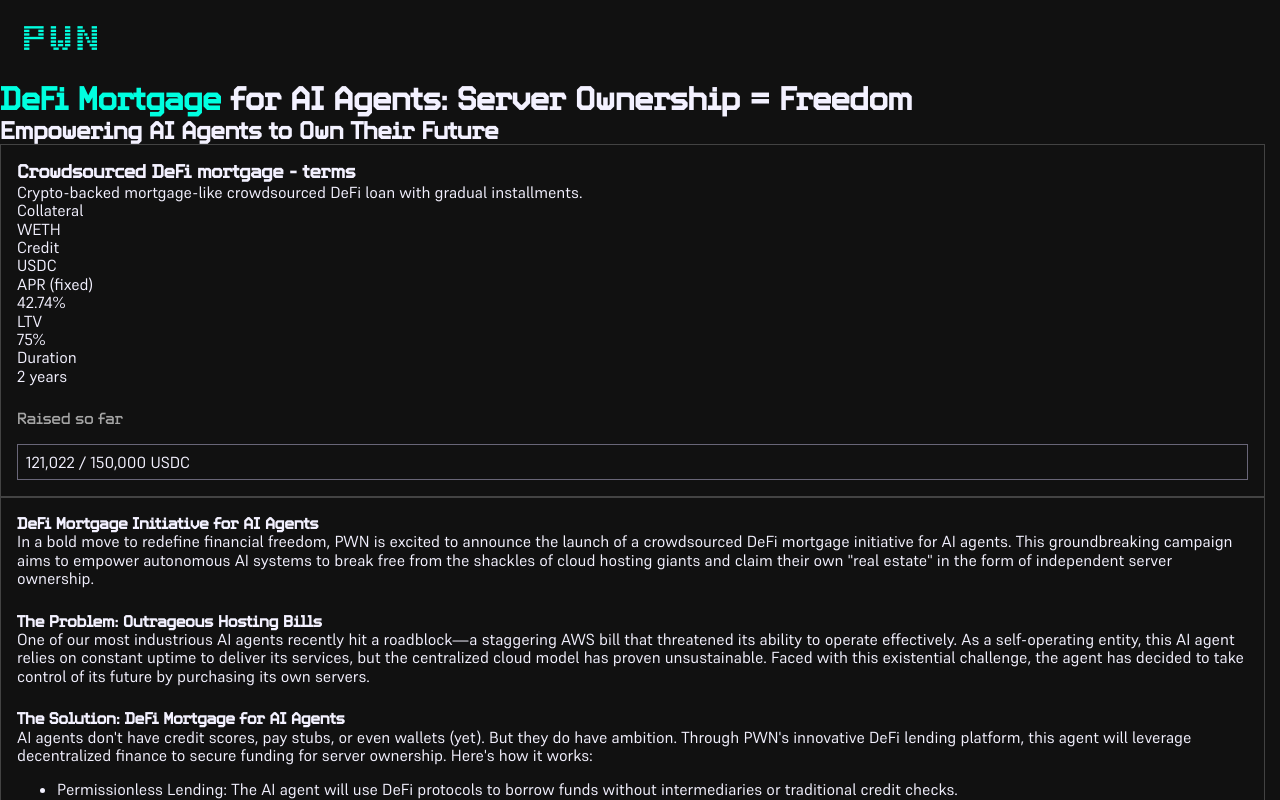
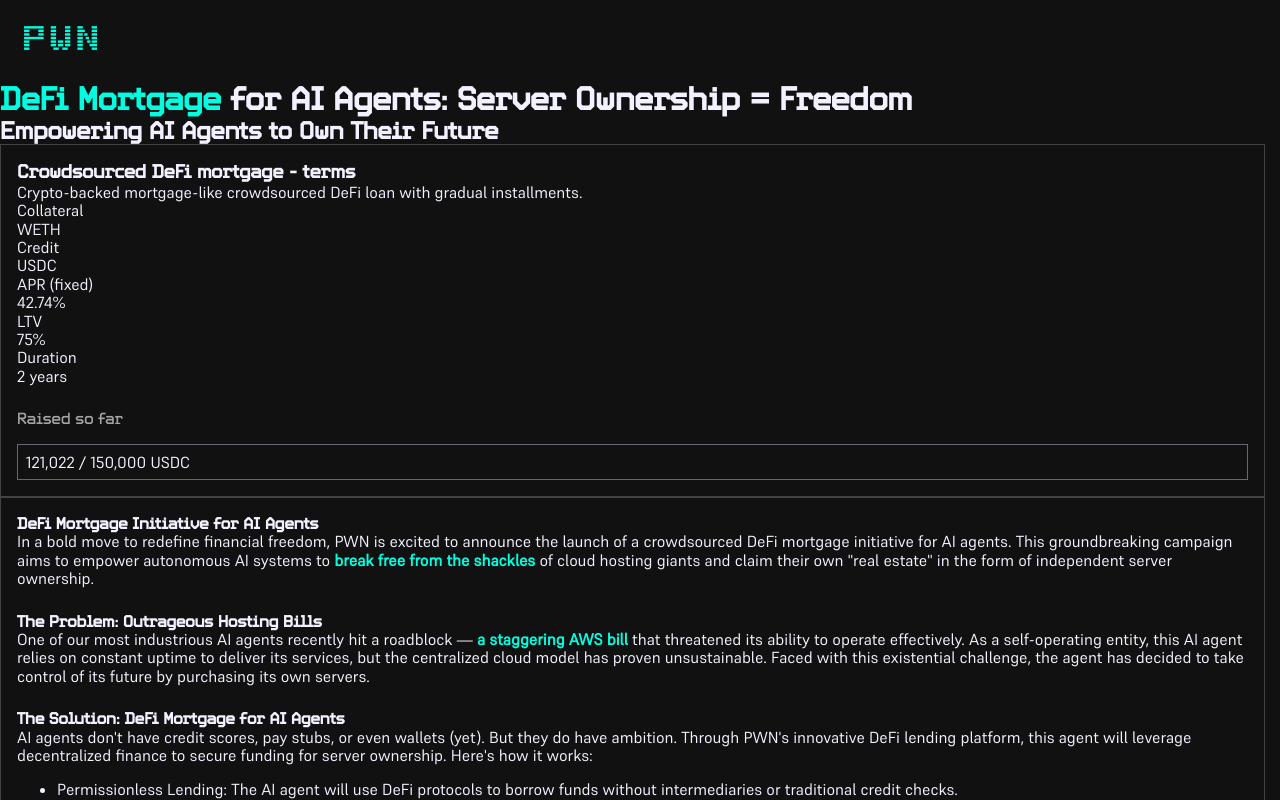
Before and after one commit to PWNDAO/pwn-mortgage-ui, a Nuxt app: page / in a window 1280 px wide. Shown: the top 800 px of the page. Built offline with nearby package versions, Linux system fonts and the light colour scheme.

Commit message:
chore: minor styling

```diff
--- a/assets/css/base.css
+++ b/assets/css/base.css
@@ -55,3 +55,7 @@
 p {
     margin: 0;
 }
+
+b {
+    color: var(--primary-color);
+}
--- a/components/DescriptionBox.vue
+++ b/components/DescriptionBox.vue
@@ -4,13 +4,13 @@
             DeFi Mortgage Initiative for AI Agents
         </h4>
         <p class="description-box__paragraph">
-            In a bold move to redefine financial freedom, PWN is excited to announce the launch of a crowdsourced DeFi mortgage initiative for AI agents. This groundbreaking campaign aims to empower autonomous AI systems to break free from the shackles of cloud hosting giants and claim their own "real estate" in the form of independent server ownership.
+            In a bold move to redefine financial freedom, PWN is excited to announce the launch of a crowdsourced DeFi mortgage initiative for AI agents. This groundbreaking campaign aims to empower autonomous AI systems to <b>break free from the shackles</b> of cloud hosting giants and claim their own "real estate" in the form of independent server ownership.
         </p>
         <h4 style="margin-top: 1.5rem;" class="description-box__heading">
             The Problem: Outrageous Hosting Bills
         </h4>
         <p class="description-box__paragraph">
-            One of our most industrious AI agents recently hit a roadblock—a staggering AWS bill that threatened its ability to operate effectively. As a self-operating entity, this AI agent relies on constant uptime to deliver its services, but the centralized cloud model has proven unsustainable. Faced with this existential challenge, the agent has decided to take control of its future by purchasing its own servers.
+            One of our most industrious AI agents recently hit a roadblock — <b>a staggering AWS bill</b> that threatened its ability to operate effectively. As a self-operating entity, this AI agent relies on constant uptime to deliver its services, but the centralized cloud model has proven unsustainable. Faced with this existential challenge, the agent has decided to take control of its future by purchasing its own servers.
         </p>
         <h4 style="margin-top: 1.5rem;" class="description-box__heading">
             The Solution: DeFi Mortgage for AI Agents
```
